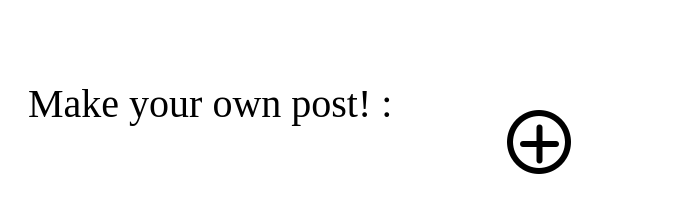
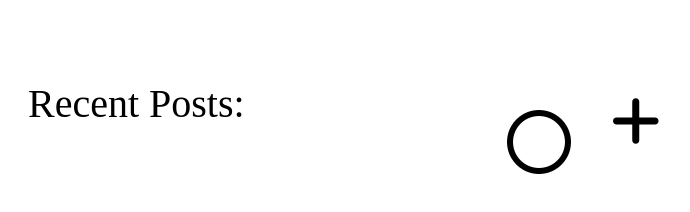
Before and after one commit to JackForsman/Prog2-JackForsman, a website: page slutprojekt/home.html in a window 1280 px wide. Shown: the whole page, without its empty margins (296-986 px from the left). Drawn offline with Linux system fonts and the light colour scheme.

Commit message:
Update home.html

```diff
--- a/slutprojekt/home.html
+++ b/slutprojekt/home.html
@@ -8,12 +8,14 @@
     <link rel="stylesheet" href="style.css">
 </head>
 <body>
-    <p class="top-title">Make your own post! :  </p>
-    <a href="/makePost.html" class="link"></a>
-    <i class="fa-solid fa-plus fa-3x plus"></i>
-    <i class="fa-regular fa-circle fa-4x circle"></i>
-    <div id="post-list" class="post-list">
-    </div>
+    <p class="top-title">Recent Posts:</p>
+    <i class="fa-regular fa-circle fa-4x circle">
+        <i class="fa-solid fa-plus fa-sm plus"></i>
+        <a href="/makePost.html" class="link"></a>
+    </i>
+
+    <div id="post-list" class="post-list"></div>
+
     <script src="script.js"></script>
 </body>
 </html>
```
